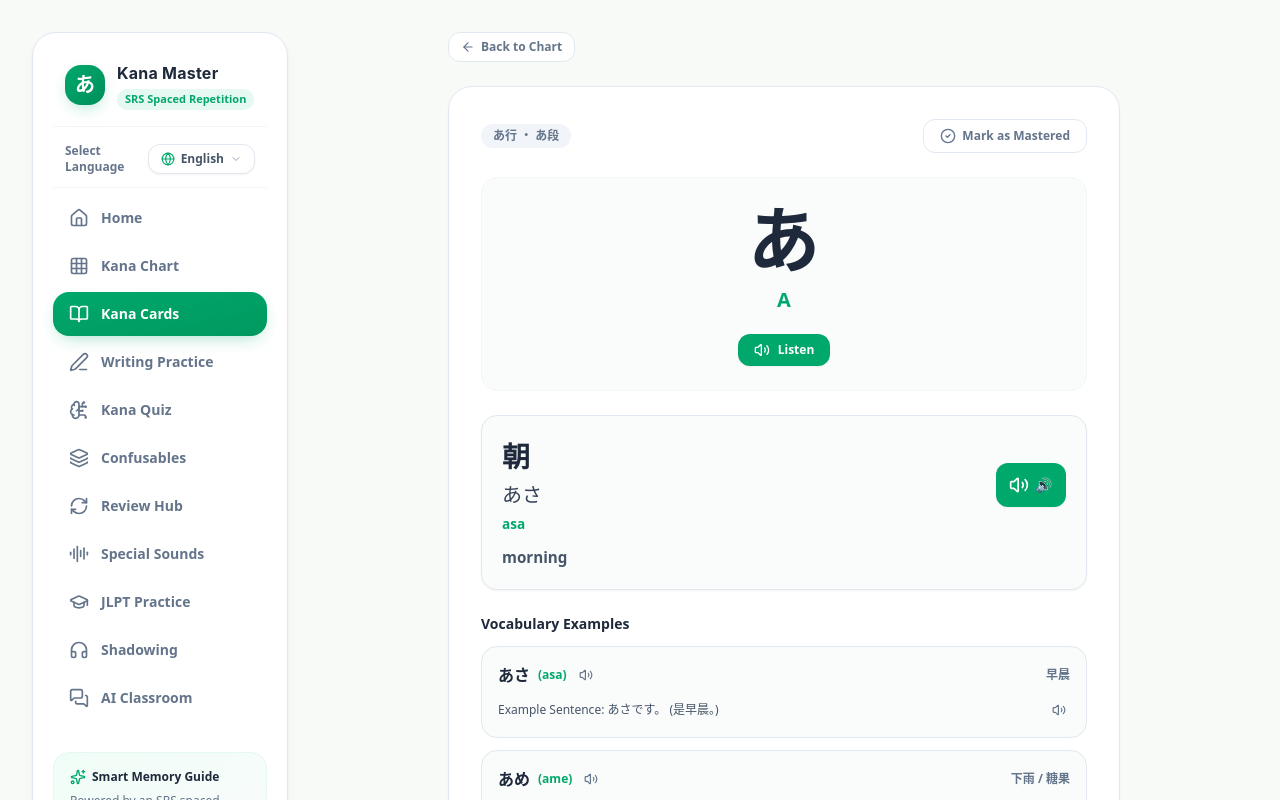
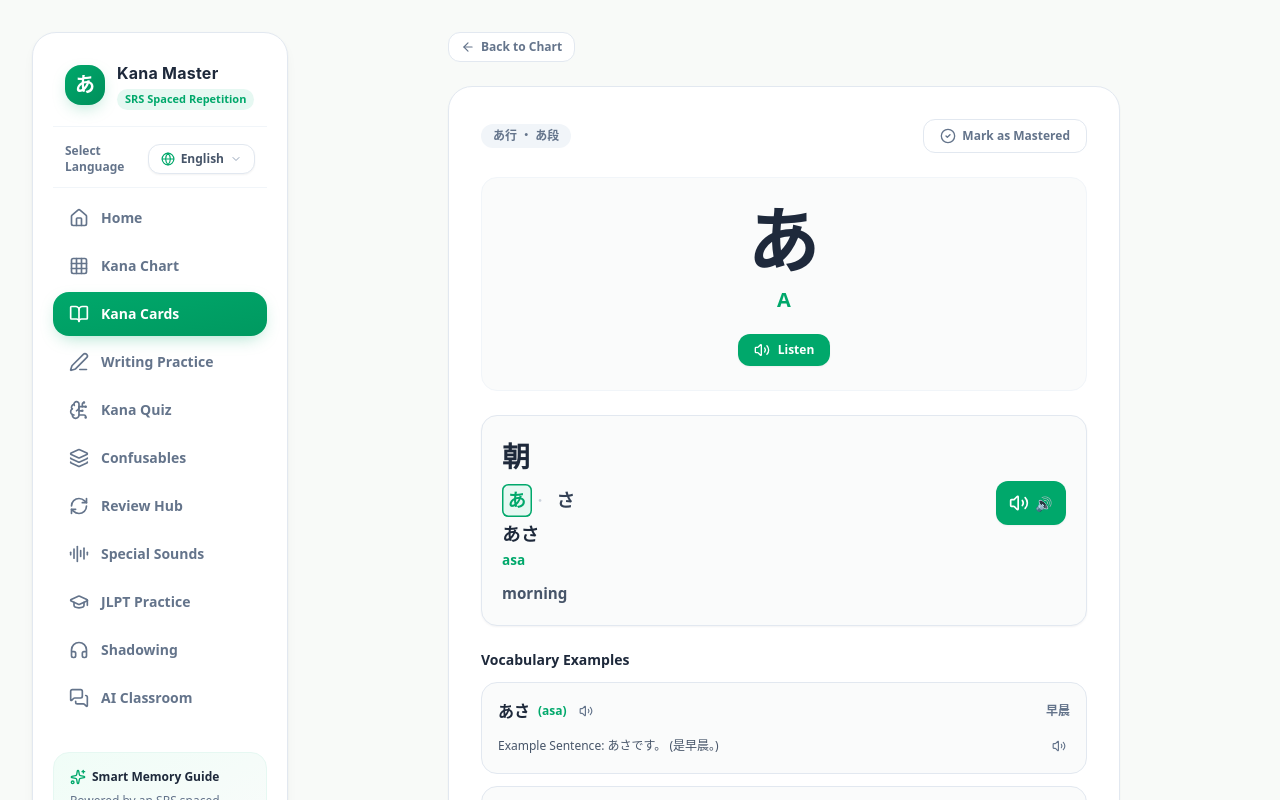
Before and after one commit to Jake627520/japanese-kana-learning, a React (Vite) app: page / in a window 1280 px wide. Both pictures are taken after a click on the button "Kana Cards". Shown: the top 800 px of the page. Built offline with nearby package versions, Linux system fonts and the light colour scheme.

Commit message:
feat(vocab): add VocabularyKanaBreakdown for kana → word recognition bridge
- Dynamically resolve kanaLinks via ALL_LEARNABLE_KANA (Single Source of Truth)
- Highlight the currently learning kana in the breakdown
- Integrate into VocabularyCard / KanaCardView

```diff
--- a/src/components/KanaCardView.tsx
+++ b/src/components/KanaCardView.tsx
@@ -91,11 +91,12 @@ export function KanaCardView({
           </button>
         </div>
 
-        {/* Representative Vocabulary (v1.6.1 VocabularyCard) */}
+        {/* Representative Vocabulary (v1.6.2 VocabularyCard) */}
         {primaryVocab && (
           <VocabularyCard
             item={primaryVocab}
             locale={language}
+            currentKanaId={currentKana.id}
           />
         )}
 
--- a/src/components/VocabularyCard.tsx
+++ b/src/components/VocabularyCard.tsx
@@ -2,16 +2,19 @@ import React from 'react';
 import { Volume2 } from 'lucide-react';
 import type { VocabularyItem } from '../data/vocabulary/vocabularyTypes';
 import { playVocabularyAudio } from '../data/vocabulary/vocabularyAudio';
+import { VocabularyKanaBreakdown } from './VocabularyKanaBreakdown';
 import type { Language } from '../i18n';
 
 interface VocabularyCardProps {
   item: VocabularyItem;
   locale: Language;
+  currentKanaId?: string;
 }
 
 export function VocabularyCard({
   item,
   locale,
+  currentKanaId,
 }: VocabularyCardProps) {
   const meaning = item.meaning[locale] || item.meaning['zh-TW'];
 
@@ -25,20 +28,17 @@ export function VocabularyCard({
       aria-label={`${item.word} vocabulary`}
     >
       <div className="vocabulary-card__header">
-        <div>
+        <div className="space-y-1">
           {item.kanji && (
             <div className="vocabulary-card__kanji">
               {item.kanji}
             </div>
           )}
 
-          <div className="vocabulary-card__word">
-            {item.word}
-          </div>
-
-          <div className="vocabulary-card__romaji">
-            {item.romaji}
-          </div>
+          <VocabularyKanaBreakdown
+            item={item}
+            currentKanaId={currentKanaId}
+          />
         </div>
 
         <button
--- /dev/null
+++ b/src/components/VocabularyKanaBreakdown.tsx
@@ -0,0 +1,59 @@
+import React from 'react';
+import type { VocabularyItem } from '../data/vocabulary/vocabularyTypes';
+import { getVocabularyKanaBreakdown } from '../data/vocabulary';
+
+interface VocabularyKanaBreakdownProps {
+  item: VocabularyItem;
+  currentKanaId?: string;
+}
+
+export function VocabularyKanaBreakdown({
+  item,
+  currentKanaId,
+}: VocabularyKanaBreakdownProps) {
+  const parts = getVocabularyKanaBreakdown(item);
+
+  if (parts.length === 0) {
+    return null;
+  }
+
+  return (
+    <div
+      className="vocabulary-kana-breakdown"
+      aria-label={`Kana breakdown for ${item.word}`}
+    >
+      <div className="vocabulary-kana-breakdown__parts">
+        {parts.map((part, index) => (
+          <span key={`${part.kanaId}-${index}`} className="inline-flex items-center">
+            <span
+              className={
+                part.kanaId === currentKanaId
+                  ? 'vocabulary-kana-breakdown__kana vocabulary-kana-breakdown__kana--current'
+                  : 'vocabulary-kana-breakdown__kana'
+              }
+            >
+              {part.character}
+            </span>
+
+            {index < parts.length - 1 && (
+              <span
+                className="vocabulary-kana-breakdown__separator"
+                aria-hidden="true"
+              >
+                ・
+              </span>
+            )}
+          </span>
+        ))}
+      </div>
+
+      <div className="vocabulary-kana-breakdown__word">
+        {item.word}
+      </div>
+
+      <div className="vocabulary-kana-breakdown__romaji">
+        {item.romaji}
+      </div>
+    </div>
+  );
+}
--- a/src/data/vocabulary/index.ts
+++ b/src/data/vocabulary/index.ts
@@ -4,10 +4,34 @@ export * from './vocabularyAudio';
 
 import { SEION_46_VOCABULARY } from './seion46';
 import { VocabularyItem } from './vocabularyTypes';
+import { ALL_LEARNABLE_KANA } from '../kanaData';
 
 export const ALL_VOCABULARY: VocabularyItem[] = [
   ...SEION_46_VOCABULARY,
 ];
+
+const KANA_MAP = new Map<string, string>(
+  ALL_LEARNABLE_KANA.map((item) => [item.id, item.kana])
+);
+
+export function getKanaCharacterById(kanaId: string): string | undefined {
+  return KANA_MAP.get(kanaId);
+}
+
+export interface VocabularyKanaPart {
+  kanaId: string;
+  character: string;
+}
+
+export function getVocabularyKanaBreakdown(item: VocabularyItem): VocabularyKanaPart[] {
+  return item.kanaLinks
+    .map((kanaId) => {
+      const character = getKanaCharacterById(kanaId);
+      if (!character) return null;
+      return { kanaId, character };
+    })
+    .filter((part): part is VocabularyKanaPart => part !== null);
+}
 
 export function getVocabularyByKanaId(kanaId: string): VocabularyItem[] {
   return ALL_VOCABULARY.filter((item) => item.kanaLinks.includes(kanaId));
--- a/src/index.css
+++ b/src/index.css
@@ -259,3 +259,60 @@ html[lang="en"] {
     font-size: 1.5rem;
   }
 }
+
+/* ────────────────────────────────────────────────────────────
+   VocabularyKanaBreakdown 假名認讀拆解與高亮
+   ──────────────────────────────────────────────────────────── */
+.vocabulary-kana-breakdown {
+  margin-top: 0.4rem;
+  text-align: left;
+}
+
+.vocabulary-kana-breakdown__parts {
+  display: flex;
+  align-items: center;
+  flex-wrap: wrap;
+  gap: 0.15rem;
+  font-size: 1.15rem;
+}
+
+.vocabulary-kana-breakdown__kana {
+  display: inline-flex;
+  align-items: center;
+  justify-content: center;
+  min-width: 1.75rem;
+  padding: 0.15rem 0.35rem;
+  border-radius: 0.4rem;
+  color: #334155;
+  font-family: var(--font-display);
+  font-size: 1.15rem;
+  font-weight: 700;
+}
+
+.vocabulary-kana-breakdown__kana--current {
+  color: #00A86B;
+  background-color: #E6F8F2;
+  box-shadow: inset 0 0 0 1.5px #00A86B;
+}
+
+.vocabulary-kana-breakdown__separator {
+  opacity: 0.45;
+  color: #94A3B8;
+  font-size: 0.85rem;
+  margin: 0 0.1rem;
+}
+
+.vocabulary-kana-breakdown__word {
+  margin-top: 0.25rem;
+  font-family: var(--font-display);
+  font-size: 1.15rem;
+  font-weight: 700;
+  color: #1E293B;
+}
+
+.vocabulary-kana-breakdown__romaji {
+  margin-top: 0.1rem;
+  font-size: 0.85rem;
+  color: #00A86B;
+  font-weight: 700;
+}
```
